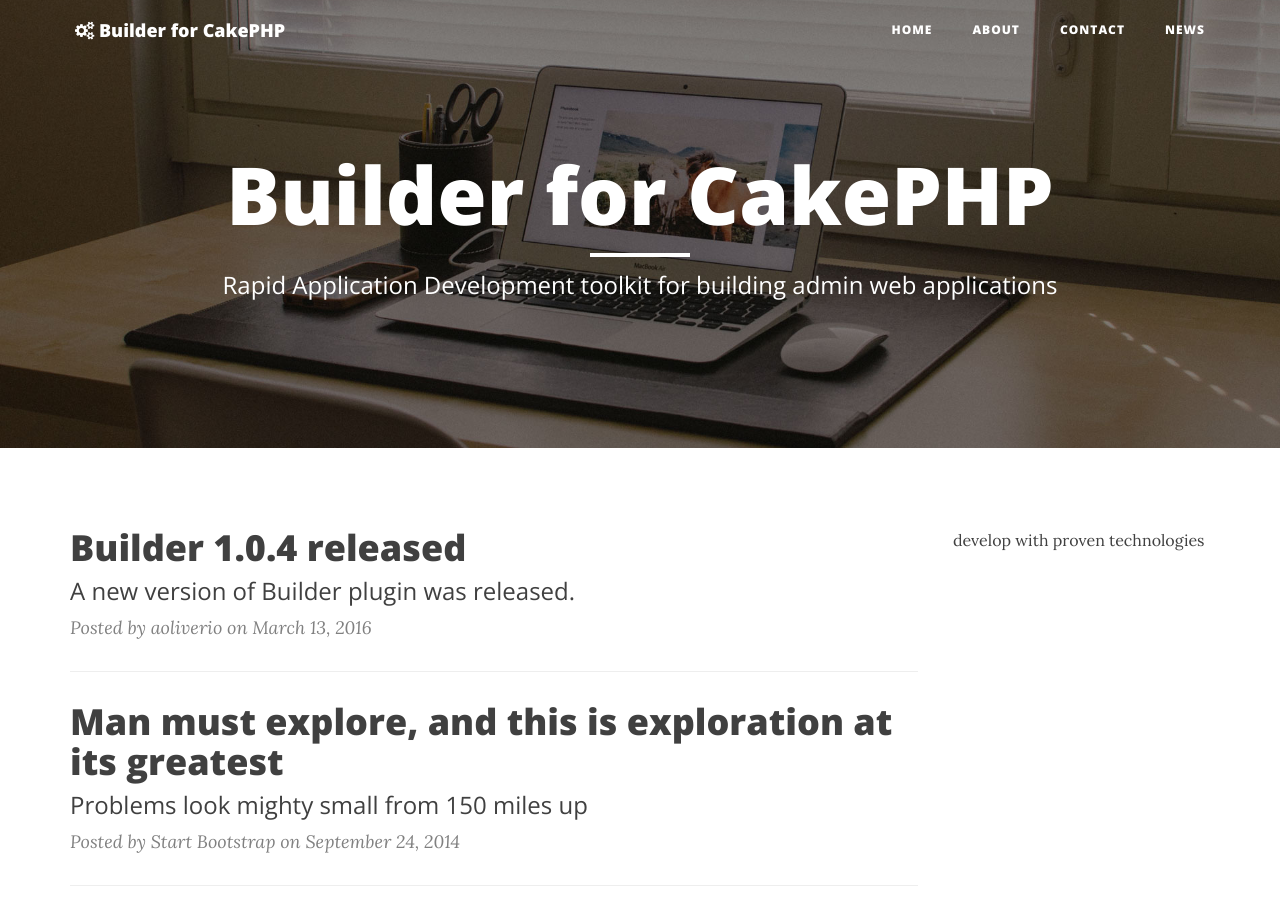
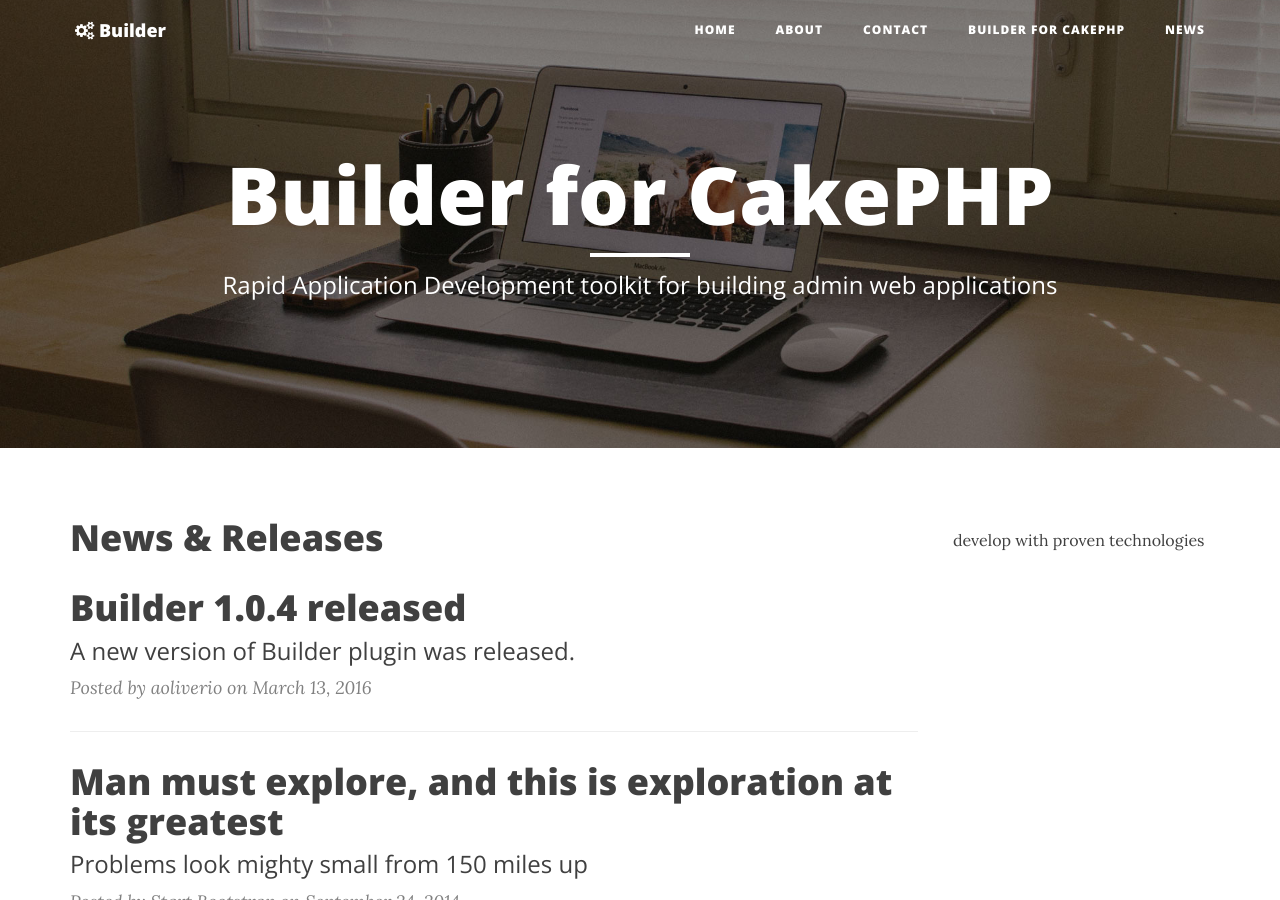
Before and after one commit to aoliverio/builder, a Jekyll site: the page built from index.html, in a window 1280 px wide and 900 px high. Built offline with Jekyll 4.4.1, drawn with Linux system fonts in a browser that asks for light colours; nearby versions of some CDN libraries; the list of posts is cut into pages by our own code.

Commit message:
Initial commit

```diff
--- a/_config.yml
+++ b/_config.yml
@@ -1,5 +1,5 @@
 # Site settings
-title: Builder for CakePHP
+title: Builder
 header-img: img/home-bg.jpg
 email: antonio.oliverio@gmail.com
 copyright_name: Antonio Oliverio
--- a/index.html
+++ b/index.html
@@ -1,17 +1,17 @@
 ---
 layout: page
+title: "Builder for CakePHP"
 description: "Rapid Application Development toolkit for building admin web applications"
 ---
 
+<!-- News & Releases -->
+<h1>News & Releases</h1>
 {% for post in paginator.posts %}
 <div class="post-preview">
     <a href="{{ post.url | prepend: site.baseurl }}">
-        <h2 class="post-title">            {{ post.title }}
-        </h2>
+        <h2 class="post-title">{{ post.title }}</h2>
         {% if post.subtitle %}
-        <h3 class="post-subtitle">
-            {{ post.subtitle }}
-        </h3>
+        <h3 class="post-subtitle">{{ post.subtitle }}</h3>
         {% endif %}
     </a>
     <p class="post-meta">Posted by {% if post.author %}{{ post.author }}{% else %}{{ site.title }}{% endif %} on {{ post.date | date: "%B %-d, %Y" }}</p>
```
